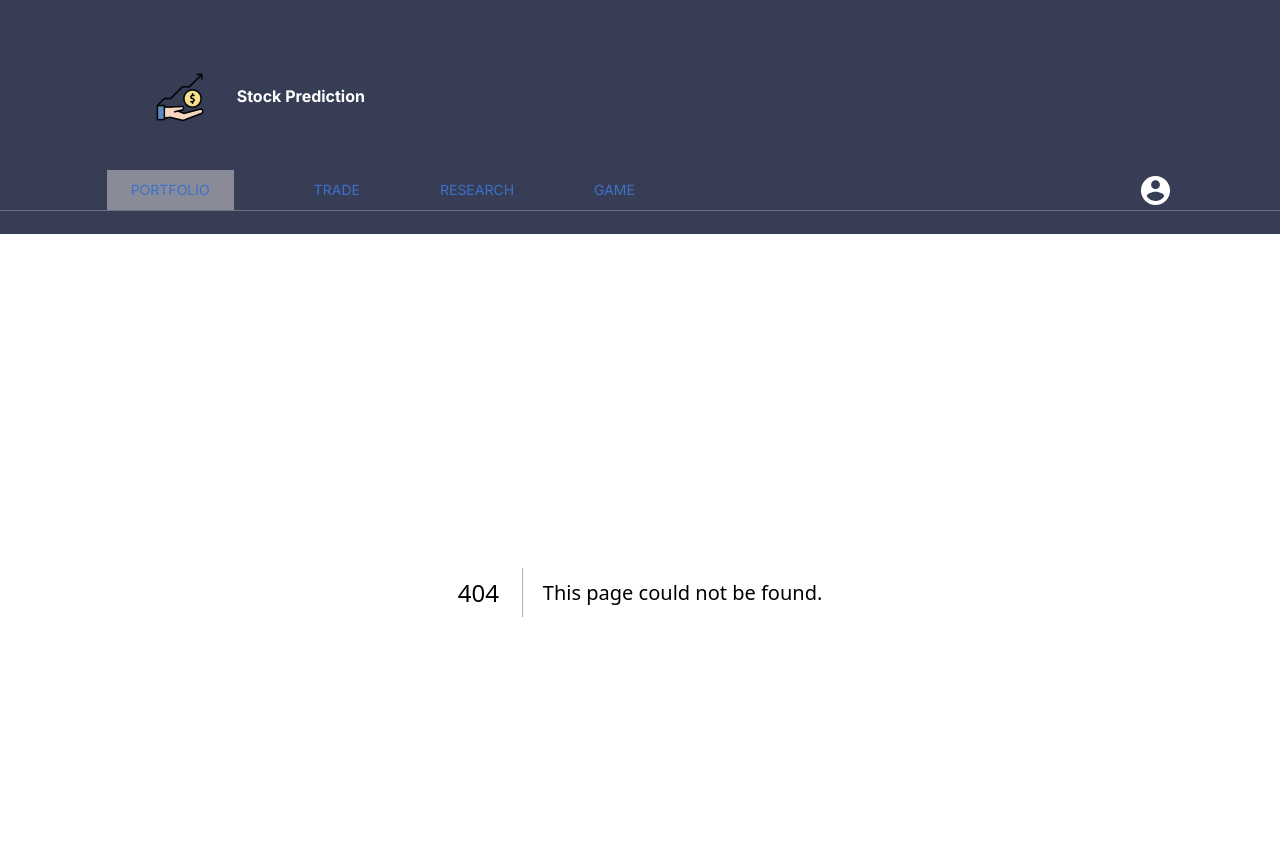
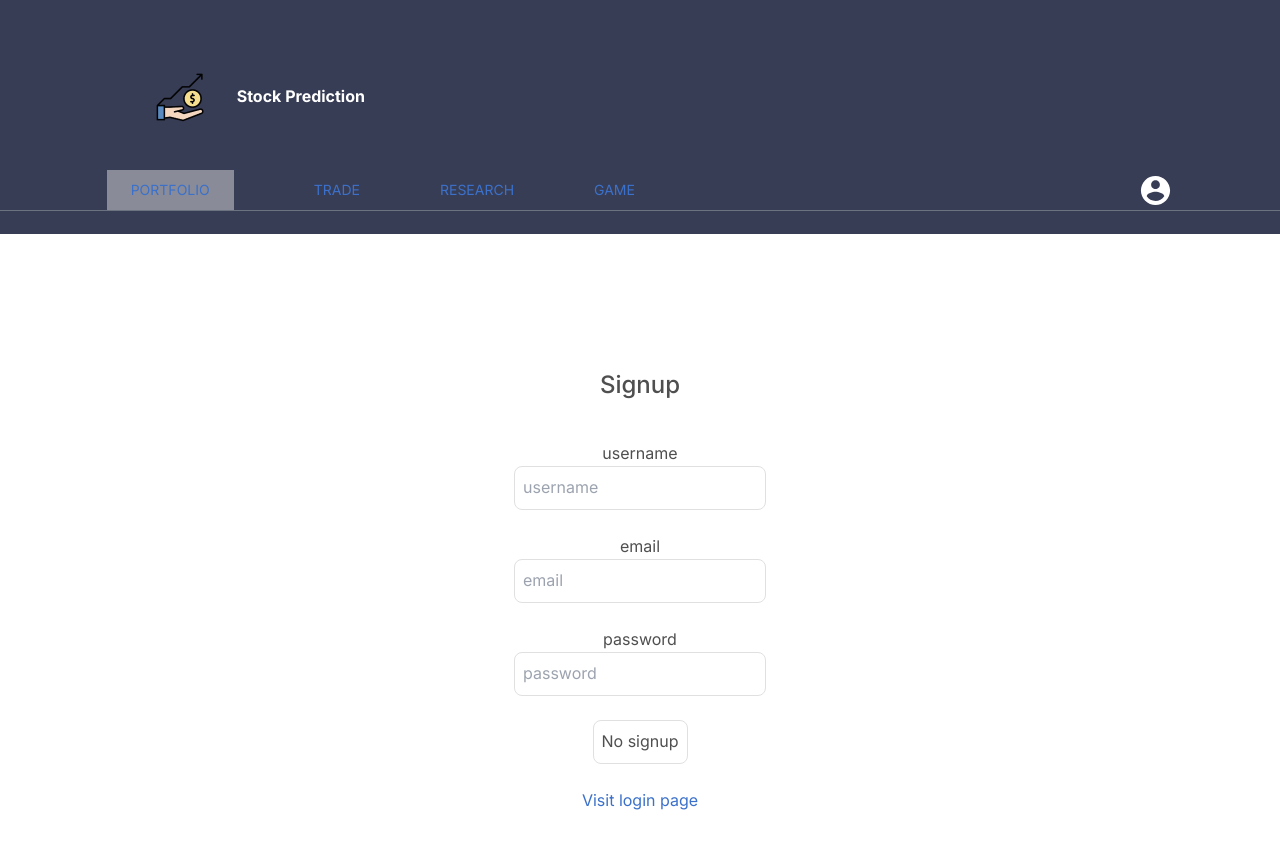
Before and after one commit to qiyang14/my-app, a Next.js app: page /register in a window 1280 px wide. Before the commit this address had no page. Shown: the top 848 px of the page. Built offline with nearby package versions, Linux system fonts and the light colour scheme.

Commit message:
register

```diff
--- /dev/null
+++ b/app/api/user/register/route.ts
@@ -0,0 +1,49 @@
+import { NextRequest, NextResponse } from "next/server";
+import prisma from "@/lib/prisma";
+
+export async function POST(request: NextRequest){
+    try {
+        const reqBody = await request.json()
+        const {name, email, password} = reqBody
+
+        console.log(reqBody);
+
+        //check if user already exists
+        const user = await prisma.user.findUnique({
+            where: {
+              email: email,
+            },
+          });
+
+        if(user){
+            return NextResponse.json({error: "User already exists"}, {status: 400})
+        }
+
+        //hash password
+        // const salt = await bcryptjs.genSalt(10)
+        // const hashedPassword = await bcryptjs.hash(password, salt)
+
+
+        // const savedUser = await newUser.save()
+        // console.log(savedUser);
+        const savedUser = await prisma.user.create({
+            data: {
+               name,
+               password,
+               email,
+            }
+         })
+         console.log(savedUser);
+        //send verification email
+
+        // await sendEmail({email, emailType: "VERIFY", userId: savedUser._id})
+
+        return NextResponse.json({
+            message: "User created successfully",
+            success: true,
+            savedUser
+        })
+    } catch (error: any) {
+        return NextResponse.json({error: error.message}, {status: 500})
+    }
+}
--- /dev/null
+++ b/app/register/page.tsx
@@ -0,0 +1,79 @@
+"use client"
+import React, { useEffect, useState } from "react";
+import axios from "axios";
+import Link from "next/link";
+import {useRouter} from "next/navigation";
+
+export default function SignupPage() {
+    const router = useRouter();
+    const [user, setUser] = React.useState({
+        email: "",
+        password: "",
+        username: "",
+    })
+    const [buttonDisabled, setButtonDisabled] = React.useState(false);
+    const [loading, setLoading] = React.useState(false);
+
+    const onSignup = async () => {
+        try {
+            setLoading(true);
+            const response = await axios.post("/api/users/register", user);
+            console.log("Signup success", response.data);
+            router.push("/login");
+
+        } catch (error:any) {
+            console.log("Signup failed", error.message);
+
+            // toast.error(error.message);
+        }finally {
+            setLoading(false);
+        }
+    }
+
+    useEffect(() => {
+        if(user.email.length > 0 && user.password.length > 0 && user.username.length > 0) {
+            setButtonDisabled(false);
+        } else {
+            setButtonDisabled(true);
+        }
+    }, [user]);
+
+
+    return (
+    <div className="flex flex-col items-center justify-center min-h-screen py-2">
+        <h1>{loading ? "Processing" : "Signup"}</h1>
+        <hr />
+        <label htmlFor="username">username</label>
+        <input
+        className="p-2 border border-gray-300 rounded-lg mb-4 focus:outline-none focus:border-gray-600 text-black"
+            id="username"
+            type="text"
+            value={user.username}
+            onChange={(e) => setUser({...user, username: e.target.value})}
+            placeholder="username"
+            />
+        <label htmlFor="email">email</label>
+        <input
+        className="p-2 border border-gray-300 rounded-lg mb-4 focus:outline-none focus:border-gray-600 text-black"
+            id="email"
+            type="text"
+            value={user.email}
+            onChange={(e) => setUser({...user, email: e.target.value})}
+            placeholder="email"
+            />
+        <label htmlFor="password">password</label>
+        <input
+        className="p-2 border border-gray-300 rounded-lg mb-4 focus:outline-none focus:border-gray-600 text-black"
+            id="password"
+            type="password"
+            value={user.password}
+            onChange={(e) => setUser({...user, password: e.target.value})}
+            placeholder="password"
+            />
+            <button
+            onClick={onSignup}
+            className="p-2 border border-gray-300 rounded-lg mb-4 focus:outline-none focus:border-gray-600">{buttonDisabled ? "No signup" : "Signup"}</button>
+            <Link href="/login">Visit login page</Link>
+        </div>
+    )
+}
--- a/package.json
+++ b/package.json
@@ -13,10 +13,14 @@
     "@fortawesome/fontawesome-free": "^6.5.1",
     "@heroicons/react": "^2.0.18",
     "@material-tailwind/react": "^2.1.8",
+    "@next-auth/prisma-adapter": "^1.0.7",
+    "@prisma/client": "^5.11.0",
     "@vercel/postgres": "^0.7.2",
+    "axios": "^1.6.8",
     "bootstrap": "^5.3.2",
     "mdb-react-ui-kit": "^7.2.0",
     "next": "13.5.6",
+    "next-auth": "^4.24.7",
     "react": "^18",
     "react-anchor-link-smooth-scroll": "^1.0.12",
     "react-bootstrap": "^2.10.0",
@@ -33,6 +37,7 @@
     "eslint": "^8",
     "eslint-config-next": "13.5.6",
     "postcss": "^8",
+    "prisma": "^5.11.0",
     "tailwindcss": "^3",
     "typescript": "^5"
   }
```
Also changed, not shown: 1 other file (tests, documents, lock files or other folders).
